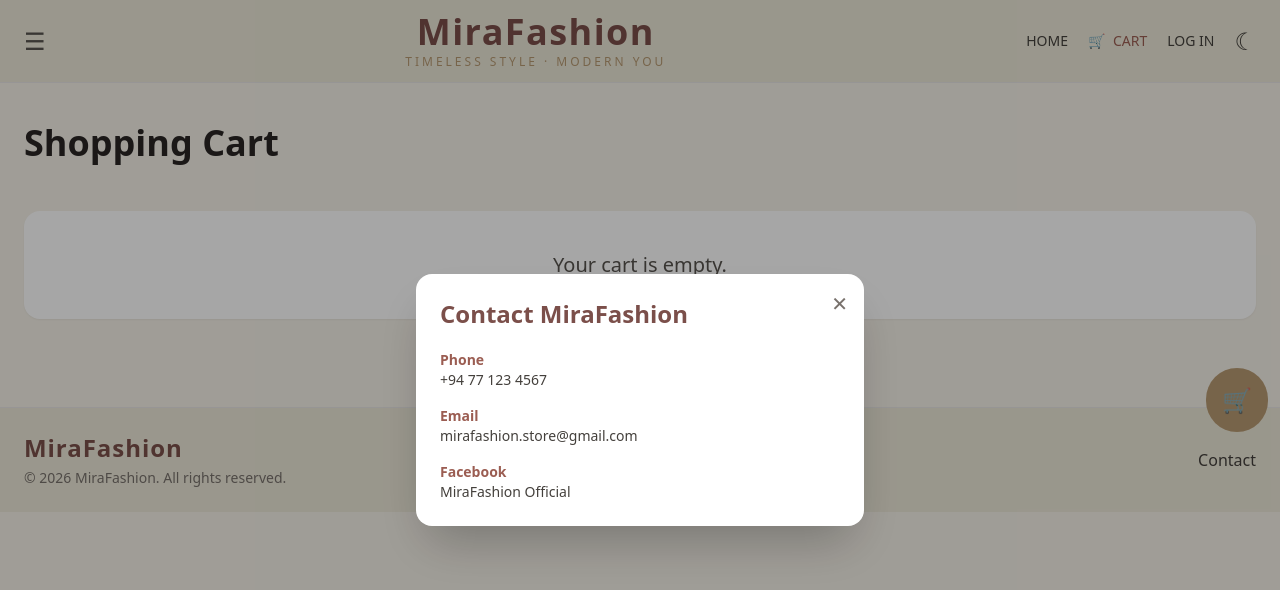
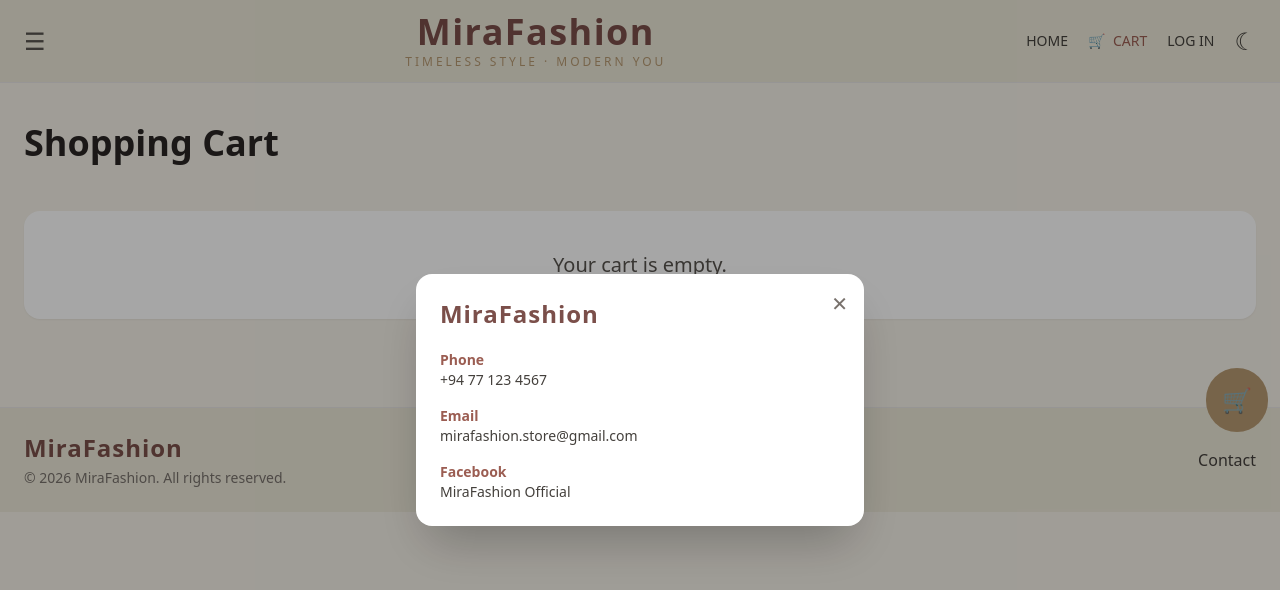
Before and after one commit to Nipuni-Liyange/my-spa-app, a Vue app: page /cart in a window 1280 px wide. Both pictures are taken after a click on the button "Contact". Shown: the top 590 px of the page. Built offline with nearby package versions, Linux system fonts and the light colour scheme.

Commit message:
Improve dark mode with softer luxury brown theme

```diff
--- a/src/components/layout/AppFooter.vue
+++ b/src/components/layout/AppFooter.vue
@@ -13,7 +13,7 @@ function closeContactBox() {
 </script>
 
 <template>
-  <footer class="mt-12 border-t border-stone-200 bg-[#ece8d8] dark:border-stone-700 dark:bg-[#1f1b18]">
+  <footer class="mt-12 border-t border-stone-200 bg-[#ece8d8] dark:border-[#4a4038] dark:bg-[#2f2924]">
     <div
       class="mx-auto flex max-w-7xl flex-col items-center justify-between gap-4 px-6 py-6 text-center sm:flex-row sm:text-left"
     >
@@ -48,9 +48,9 @@ function closeContactBox() {
           ✕
         </button>
 
-        <h3 class="text-2xl font-semibold text-[#7b4f4a] dark:text-[#e0c9b2]">
-          Contact MiraFashion
-        </h3>
+       <h3 class="text-2xl font-semibold tracking-[0.04em] text-[#7b4f4a] dark:text-[#e0c9b2]">
+  MiraFashion
+</h3>
 
         <div class="mt-5 space-y-4 text-sm text-stone-700 dark:text-stone-200">
           <div>
--- a/src/components/layout/AppHeader.vue
+++ b/src/components/layout/AppHeader.vue
@@ -56,7 +56,7 @@ function goToHome() {
 </script>
 
 <template>
-  <header class="border-b border-stone-200 bg-[#ece8d8] dark:border-stone-700 dark:bg-[#1f1b18]">
+  <header class="border-b border-stone-200 bg-[#ece8d8] dark:border-[#4a4038] dark:bg-[#2f2924]">
     <div class="mx-auto max-w-7xl px-3 py-3 sm:px-6">
       <!-- Main row -->
       <div class="flex items-center justify-between gap-2">
@@ -82,7 +82,7 @@ function goToHome() {
           <!-- Dropdown menu -->
           <div
             v-if="menuOpen"
-            class="absolute left-0 top-14 z-50 w-72 rounded-2xl border border-stone-200 bg-white p-4 shadow-xl dark:border-stone-700 dark:bg-[#2d2824]"
+            class="absolute left-0 top-14 z-50 w-72 rounded-2xl border border-stone-200 bg-white p-4 shadow-xl dark:border-stone-700 dark:bg-[#3a332d]"
           >
             <div class="space-y-4">
               <div>
--- a/src/views/CartView.vue
+++ b/src/views/CartView.vue
@@ -30,7 +30,7 @@ function toggleMenu() {
 </script>
 
 <template>
-  <div class="min-h-screen bg-[#f5f1e8] dark:bg-[#181512]">
+  <div class="min-h-screen bg-[#f5f1e8] dark:bg-[#2b2520]">
     <AppHeader
       :dark-mode="darkMode"
       :menu-open="menuOpen"
--- a/src/views/HomeView.vue
+++ b/src/views/HomeView.vue
@@ -208,7 +208,7 @@ onMounted(async () => {
 </script>
 
 <template>
-  <div class="min-h-screen bg-[#f5f1e8] dark:bg-[#181512]">
+  <div class="min-h-screen bg-[#f5f1e8] dark:bg-[#2b2520]">
     <AppHeader
       :search-term="searchTerm"
       :dark-mode="darkMode"
```
Lines whose indentation alone changed are shown as unchanged.
